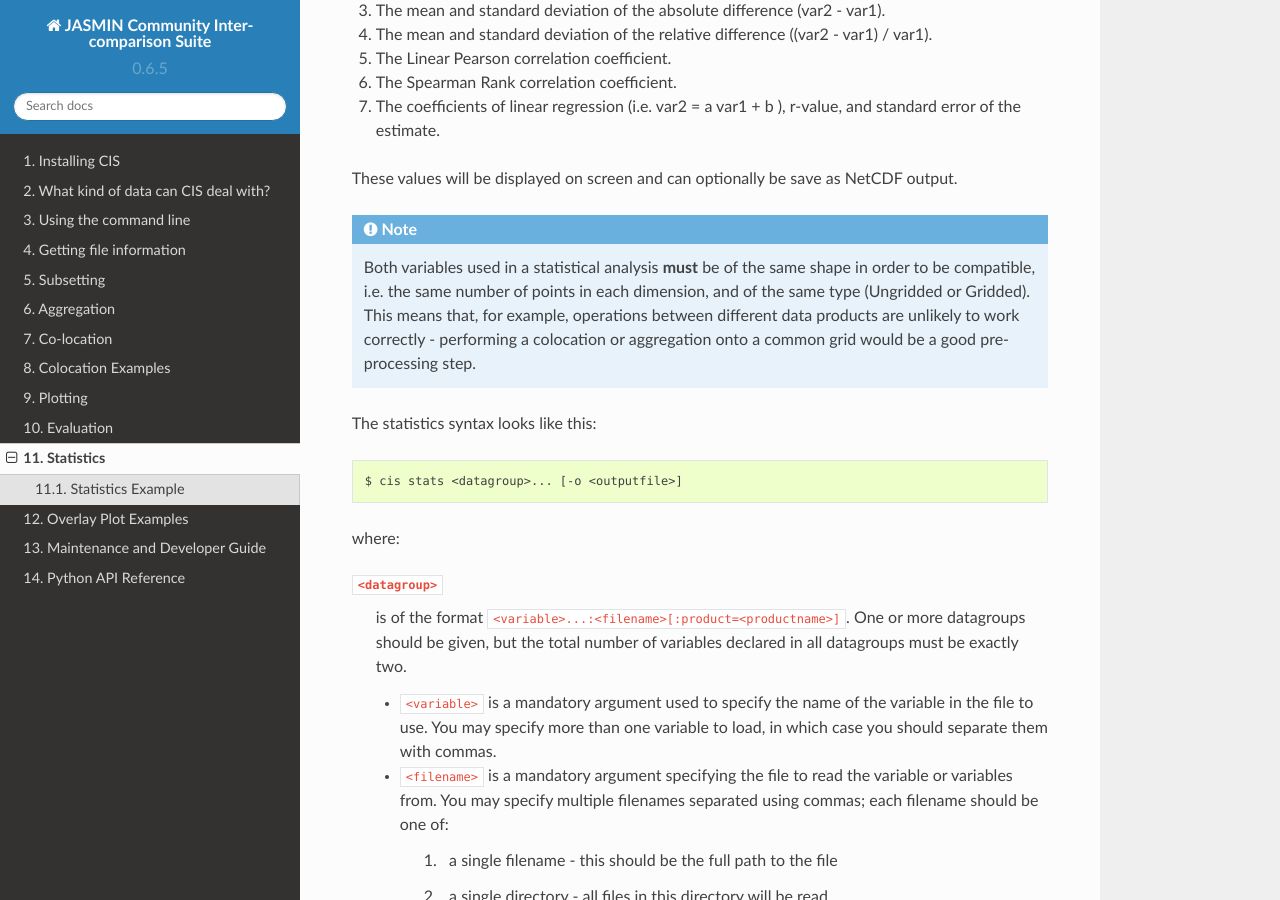
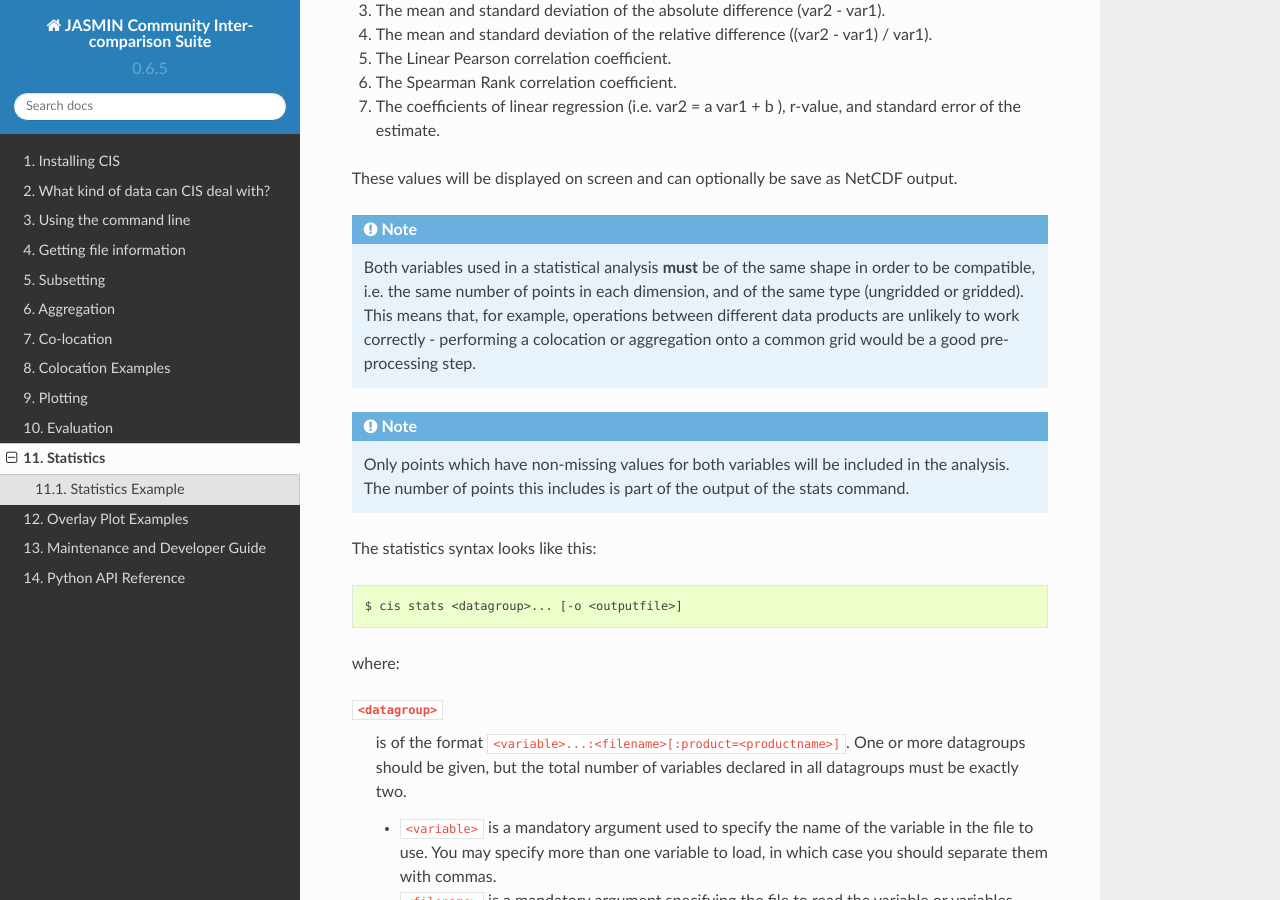
Before and after one commit to cedadev/cis, a Sphinx documentation site: the page built from doc/statistics.rst, in a window 1280 px wide and 900 px high, scrolled down 305 px. Built offline with Sphinx 7.4.7 and the Read the Docs theme 2.0.0, drawn with Linux system fonts in a browser that asks for light colours; some of the changed text lies outside the part shown.

Commit message:
JASCIS-203: Stats outputs note to users that only points with non-missing values for both variables are included; documentation includes same note.

```diff
--- a/doc/statistics.rst
+++ b/doc/statistics.rst
@@ -21,9 +21,13 @@ These values will be displayed on screen and can optionally be save as NetCDF ou
 
 .. note::
     Both variables used in a statistical analysis **must** be of the same shape in order to be compatible, i.e. the
-    same number of points in each dimension, and of the same type (Ungridded or Gridded). This means that, for example,
+    same number of points in each dimension, and of the same type (ungridded or gridded). This means that, for example,
     operations between different data products are unlikely to work correctly - performing a colocation or aggregation
     onto a common grid would be a good pre-processing step.
+
+.. note::
+    Only points which have non-missing values for both variables will be included in the analysis. The number of points
+    this includes is part of the output of the stats command.
 
 The statistics syntax looks like this::
 
@@ -86,9 +90,11 @@ We then perform a statistical comparison of these variables using::
 
 Which gives the following output::
 
-    ==================================
+    ===================================================================
     RESULTS OF STATISTICAL COMPARISON:
-    ==================================
+    -------------------------------------------------------------------
+    Compared all points which have non-missing values in both variables
+    ===================================================================
     Number of points: 10727
     Mean value of dataset 1: 0.427751965508
     Mean value of dataset 2: 0.501316673814
```
Also changed, not shown: 1 other file.
